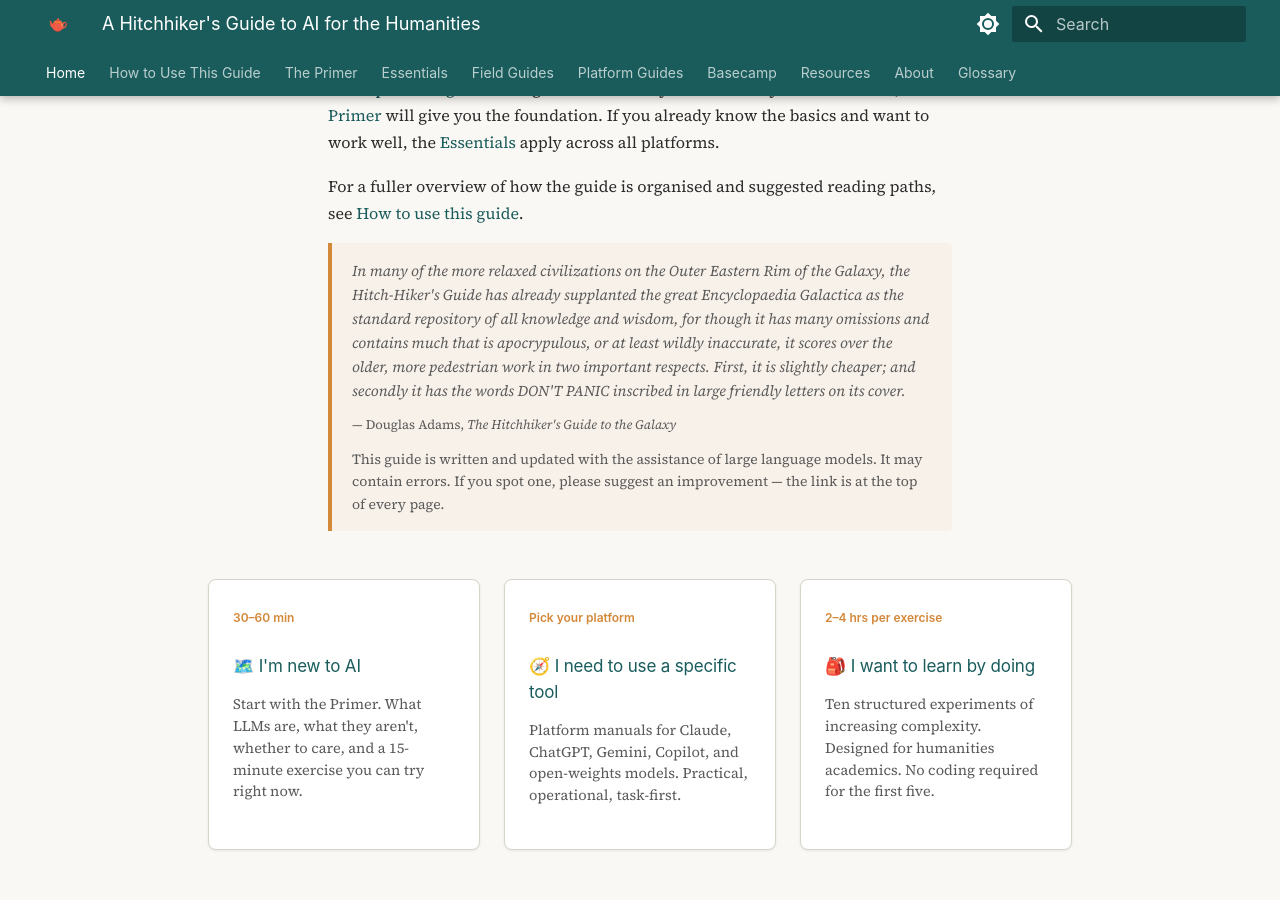
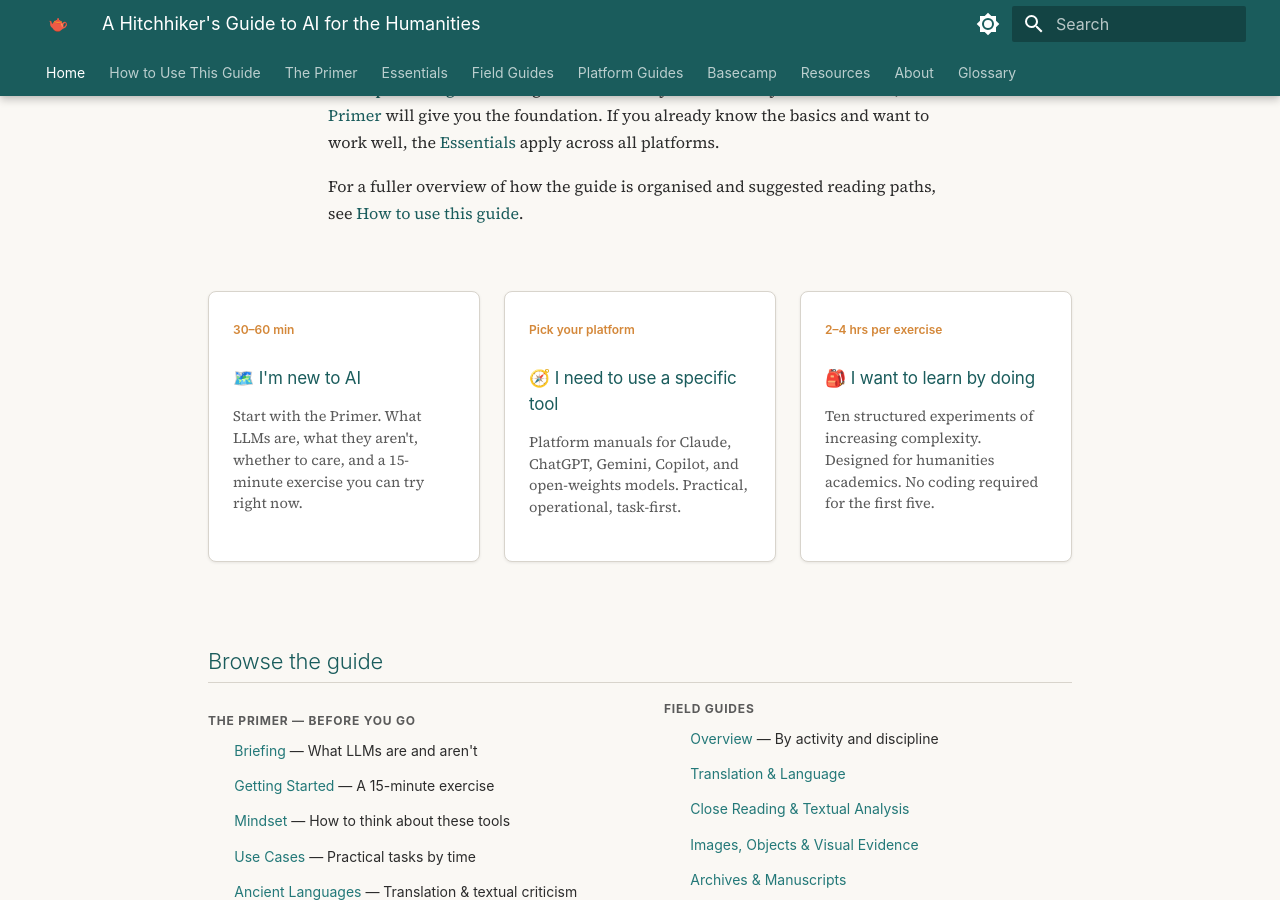
Before and after one commit to leifuss/hhg2ai, an MkDocs documentation site: the page built from docs/index.md, in a window 1280 px wide and 900 px high, scrolled down 664 px. Built offline with MkDocs 1.6.1 and Material for MkDocs 9.7.7, drawn with Linux system fonts in a browser that asks for light colours; comment, search, counter and statistics services are not loaded.

Commit message:
Remove quote and note about guide assistance
Removed a blockquote containing a quote from Douglas Adams and a note about the guide's assistance from large language models.

```diff
--- a/docs/index.md
+++ b/docs/index.md
@@ -19,14 +19,6 @@ hide:
   <p>This is a practical guide to using AI tools in humanities research, teaching, and administration. It is written for scholars who want to use these tools well — not just use them.</p>
   <p>You do not need to read this guide from start to finish. Most people start with one of the <a href="platforms/">platform guides</a> and go from there. If you are entirely new to AI tools, the <a href="guide/">Primer</a> will give you the foundation. If you already know the basics and want to work well, the <a href="essentials/">Essentials</a> apply across all platforms.</p>
   <p>For a fuller overview of how the guide is organised and suggested reading paths, see <a href="how-to-use/">How to use this guide</a>.</p>
-</div>
-
-<div style="max-width: 720px; margin: 16px auto 0; padding: 0 48px;">
-<blockquote style="border-left: 4px solid #d4883a; background: rgba(212,136,58,0.06); padding: 16px 20px; margin: 0; border-radius: 0 4px 4px 0; font-size: 15px; line-height: 1.6;">
-<p style="margin: 0 0 12px 0; font-style: italic;">In many of the more relaxed civilizations on the Outer Eastern Rim of the Galaxy, the Hitch-Hiker's Guide has already supplanted the great Encyclopaedia Galactica as the standard repository of all knowledge and wisdom, for though it has many omissions and contains much that is apocrypulous, or at least wildly inaccurate, it scores over the older, more pedestrian work in two important respects. First, it is slightly cheaper; and secondly it has the words DON'T PANIC inscribed in large friendly letters on its cover.</p>
-<p style="margin: 0 0 12px 0; font-size: 13px; color: #5a5a5a;">— Douglas Adams, <em>The Hitchhiker's Guide to the Galaxy</em></p>
-<p style="margin: 0; font-size: 14px;">This guide is written and updated with the assistance of large language models. It may contain errors. If you spot one, please suggest an improvement — the link is at the top of every page.</p>
-</blockquote>
 </div>
 
 <div class="hhg-paths">
```
